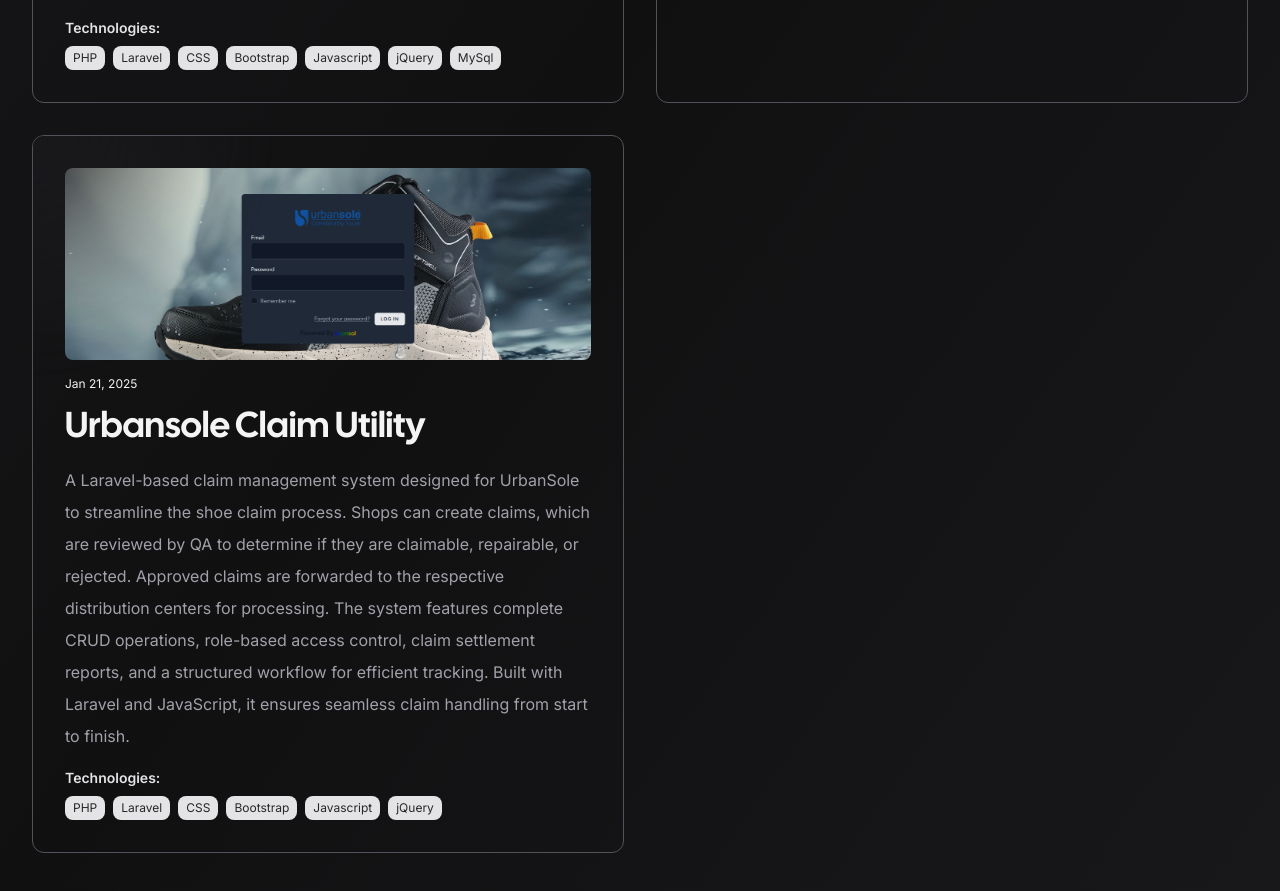
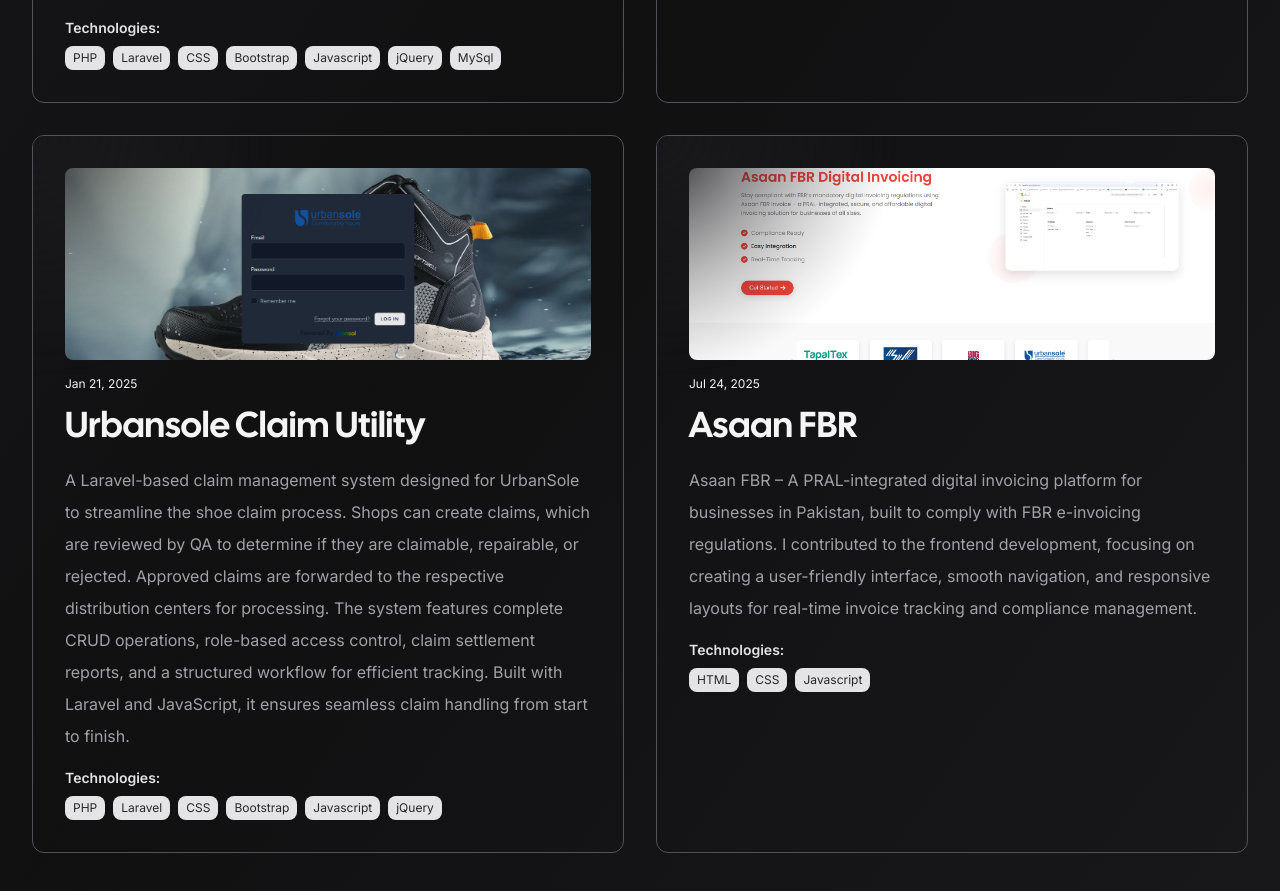
Before and after one commit to HamayounBhatti/nextjs-portfolio-pageview-counter, a Next.js app: page /projects in a window 1280 px wide. Shown: the part 920-1811 px from the top of the page. Built offline with nearby package versions, Linux system fonts and the light colour scheme; no server answers; what tailwindcss-debug-screens would draw is missing.

Commit message:
new project is added

```diff
--- a/app/projects/page.tsx
+++ b/app/projects/page.tsx
@@ -29,6 +29,14 @@
     date: "2025-01-21",
     image: "/urbansole-claim-utility.png",
     technologies: ["PHP", "Laravel", "CSS", "Bootstrap", "Javascript", "jQuery"],
+  },
+    {
+    slug: "asaan_fbr",
+    title: "Asaan FBR",
+    description: "Asaan FBR – A PRAL-integrated digital invoicing platform for businesses in Pakistan, built to comply with FBR e-invoicing regulations. I contributed to the frontend development, focusing on creating a user-friendly interface, smooth navigation, and responsive layouts for real-time invoice tracking and compliance management.",
+    date: "2025-07-24",
+    image: "/asaan_fbr.png",
+    technologies: ["HTML","CSS","Javascript"],
   },
 ];
 
```
Also changed, not shown: public/asaan_fbr.png (added).
